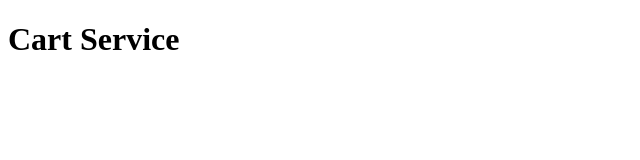
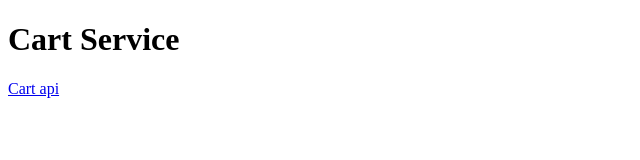
Before and after one commit to cna-24/CNA-Cart-Service, a website: page index.html in a window 1280 px wide. Shown: the full height of the page, 0-640 px from the left. Drawn offline with Linux system fonts and the light colour scheme.

Commit message:
inge nyttm små fixes

```diff
--- a/api/cart.js
+++ b/api/cart.js
@@ -2,11 +2,7 @@ const express = require('express');
 const { Pool } = require('pg');
 require('dotenv').config();
 const app = express();
-
-
-
 const db_URL = process.env.DATABASE_URL;
-
 
 const pool = new Pool({
     connectionString: db_URL,
@@ -17,6 +13,7 @@ app.get('/', async (req, res) => {
     try {
       const result = await pool.query('SELECT * FROM products');
       res.json(result.rows);
+
     } catch (error) {
       console.error('Error executing query', error);
       res.status(500).json({ error: 'Internal server error' });
--- a/index.html
+++ b/index.html
@@ -7,5 +7,6 @@
 </head>
 <body>
     <h1>Cart Service</h1>
+    <a href="api/cart">Cart api</a>
 </body>
 </html>
```
Also changed, not shown: 1 other file.
